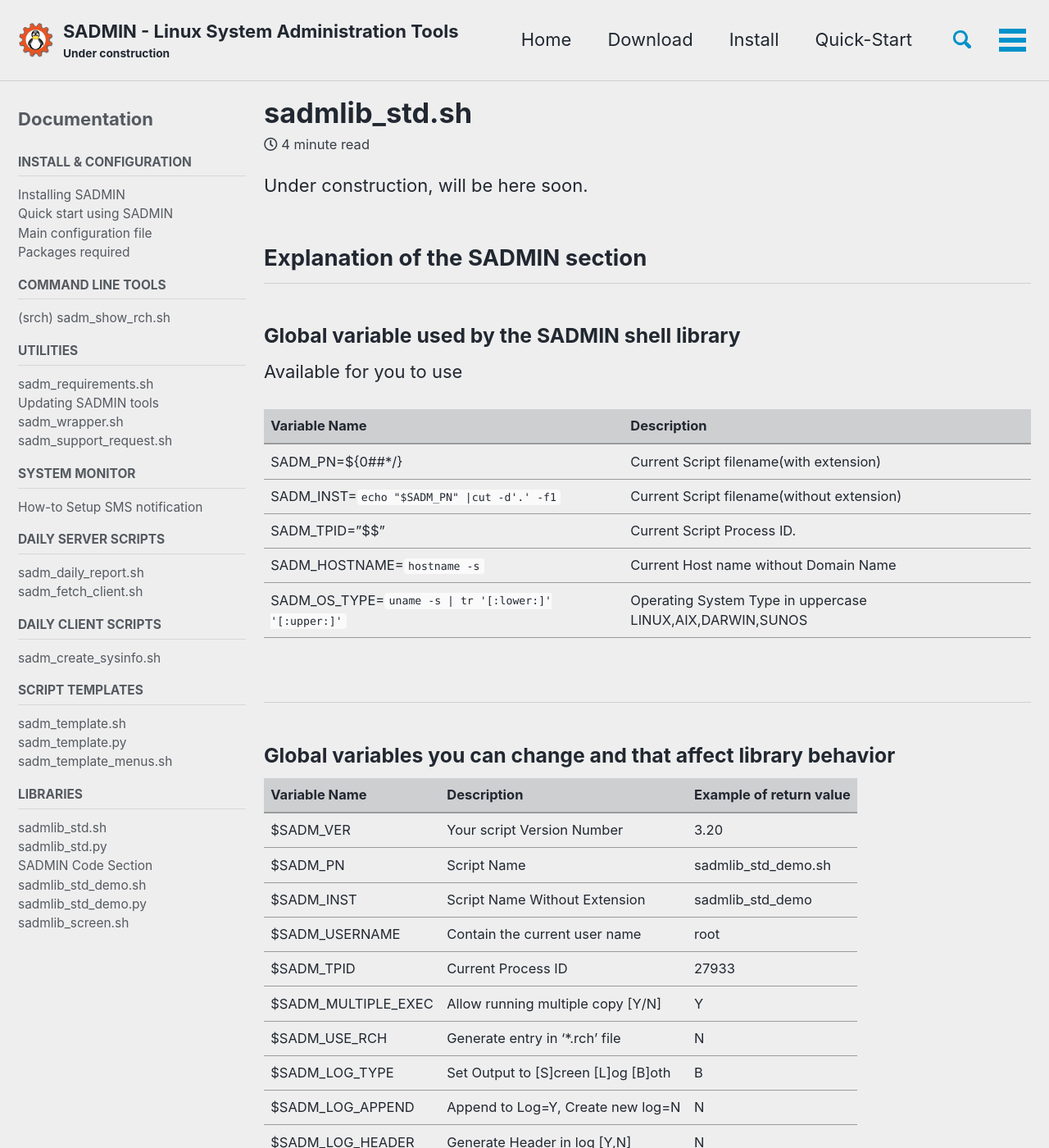
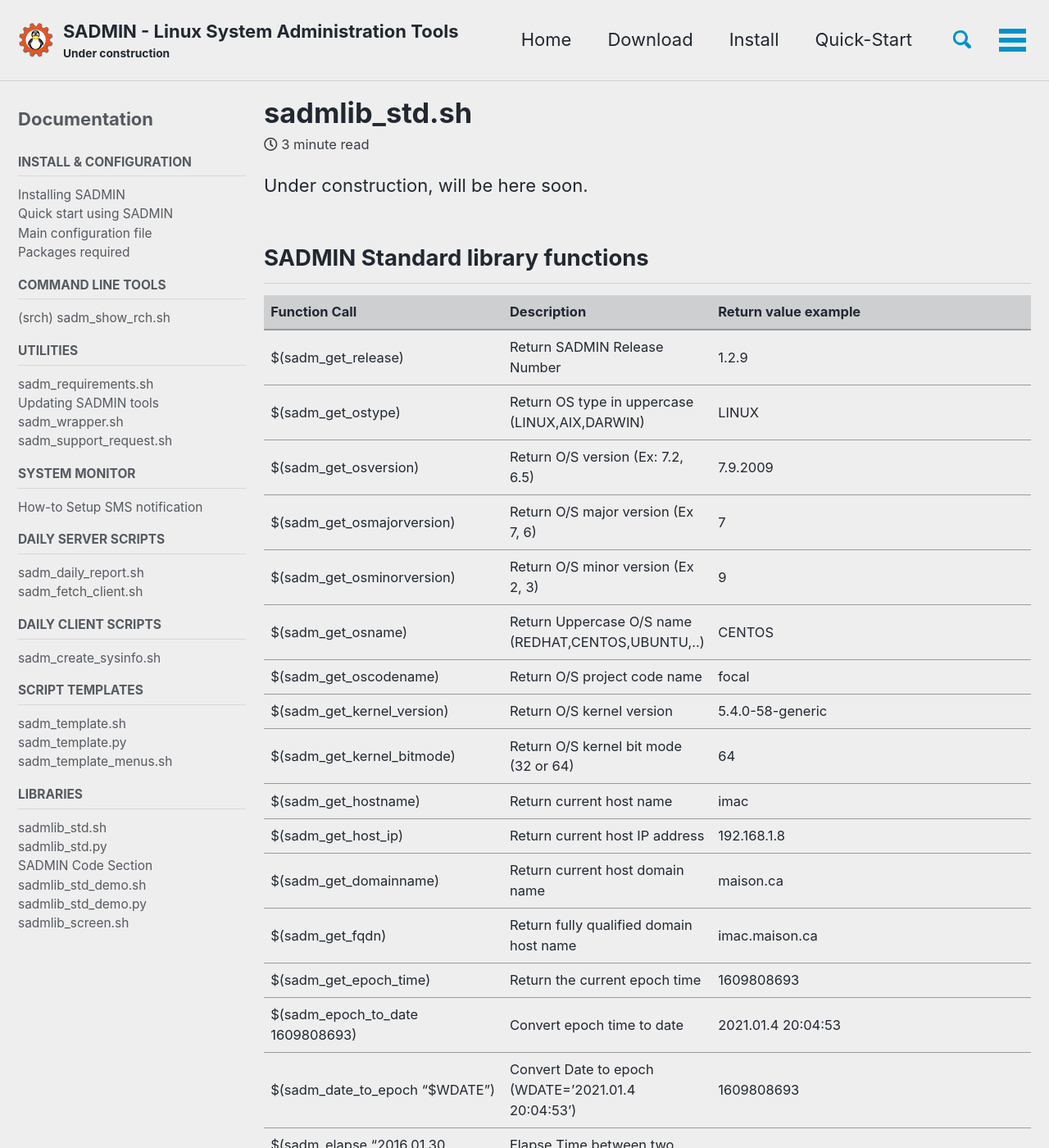
Before and after one commit to jadupl2/jadupl2.github.io, a Jekyll site: the page built from _posts/2021-04-07-sadmlib-std-sh.md, in a window 1280 px wide and 1400 px high. Shown: the whole window at 82% size. Built offline with Jekyll 4.4.1, drawn with Linux system fonts in a browser that asks for light colours; cached includes are drawn as plain includes; some of the changed text lies outside the part shown.

Commit message:
Update 12May

```diff
--- a/_posts/2021-04-07-sadmlib-std-sh.md
+++ b/_posts/2021-04-07-sadmlib-std-sh.md
@@ -22,104 +22,61 @@ sidebar:
 Under construction, will be here soon.
 
 
-## Explanation of the SADMIN section
-
-### Global variable used by the SADMIN shell library
-Available for you to use
-
-| Variable Name |   Description |
-| :---  | :--- |
-| SADM_PN=${0##*/}                                 |  Current Script filename(with extension)|
-| SADM_INST=`echo "$SADM_PN" |cut -d'.' -f1`       | Current Script filename(without extension)|
-| SADM_TPID="$$"                                   |  Current Script Process ID.|
-| SADM_HOSTNAME=`hostname -s`                      |  Current Host name without Domain Name|
-| SADM_OS_TYPE=`uname -s | tr '[:lower:]' '[:upper:]'` |  Operating System Type in uppercase LINUX,AIX,DARWIN,SUNOS |
-
-<br>
-
----
-
-### Global variables you can change and that affect library behavior
-
-| Variable Name |   Description |  Example of return value |
-| :---  | :--- | :---  |
-| $SADM_VER                    | Your script Version Number               | 3.20                  |
-| $SADM_PN                     | Script Name                         | sadmlib_std_demo.sh   |
-| $SADM_INST                   | Script Name Without Extension       | sadmlib_std_demo      |
-| $SADM_USERNAME               | Contain the current user name                   | root                  |
-| $SADM_TPID                   | Current Process ID                  | 27933                 |
-| $SADM_MULTIPLE_EXEC          | Allow running multiple copy [Y/N]   | Y                     |
-| $SADM_USE_RCH                | Generate entry in '*.rch' file      | N                     |
-| $SADM_LOG_TYPE               | Set Output to [S]creen [L]og [B]oth | B                     |
-| $SADM_LOG_APPEND             | Append to Log=Y, Create new log=N   | N                     |
-| $SADM_LOG_HEADER             | Generate Header in log [Y,N]        | N                     |
-| $SADM_LOG_FOOTER             | Generate or not Footer in log [Y/N] | N                     |
-| $SADM_EXIT_CODE              | Current value of script exit code   | 0                     |
-
-<br>
-
----
 
 ## SADMIN Standard library functions
 
 | Function Call |   Description |  Return value example |
 | :---  | :--- | :---  |
-| $(sadm_get_release)                       | Return the SADMIN Release Number (XX.XX)       | 1.2.9 |
-| $(sadm_get_ostype)                        | Return the OS type in uppercase (LINUX,AIX,DARWIN) |  LINUX |
-| $(sadm_get_osversion)                   | Return the O/S version (Ex: 7.2, 6.5)   | 7.9.2009 |
-| $(sadm_get_osmajorversion)          | Return the O/S major version (Ex 7, 6)  |  7 |
-| $(sadm_get_osminorversion)          | Return the O/S minor version (Ex 2, 3)  |  9  |
-| $(sadm_get_osname)                       | Return the O/S name in uppercase (REDHAT,CENTOS,UBUNTU,...) |  CENTOS |
-| $(sadm_get_oscodename)               | Return the O/S project code name               | focal |
-| $(sadm_get_kernel_version)             | Return the O/S kernel version          | 5.4.0-58-generic |
-| $(sadm_get_kernel_bitmode)           | Return the O/S kernel bit mode (32 or 64)      |  64 |
-| $(sadm_get_hostname)                    | Return the current host name                   | imac |
-| $(sadm_get_host_ip)                         | Return the current host IP address             | 192.168.1.8 |
-| $(sadm_get_domainname)               | Return the current host domain name            | maison.ca |
-| $(sadm_get_fqdn)                               | Return fully qualified domain host name    | imac.maison.ca |
-| $(sadm_get_epoch_time)                  | Return the current epoch time                     | 1609808693 |
-| $(sadm_epoch_to_date 1609808693) | Convert epoch time to date          | 2021.01.4 20:04:53 |
-| $(sadm_date_to_epoch "$WDATE")  | Convert Date to epoch time (WDATE='2021.01.4 20:04:53')         | 1609808693
-| $(sadm_elapse "2016.01.30 10:00:4' '2016.01.30 10:00:03') | Elapse Time between two timestamps | 00:00:41 |
-| $(sadm_get_packagetype)         | Get package type (rpm,deb,aix,dmg) of current host  | deb |
-| $(sadm_server_type)                   | Host is Physical or Virtual (P/V)   | P |
-| $(sadm_server_model)                       | Server model (Ex: HP ProLiant DL580)     |  iMac12,2 |
-| $(sadm_server_serial)                         |  Server serial number (Ex: 4S7GYF1)        |  Not |
-| $(sadm_server_memory)                     | Server total memory in MB (Ex: 3790)          | 11959 |
-| $(sadm_server_hardware_bitmode)  | CPU Hardware capable of 32/64 bits             | 64 |
-| $(sadm_server_nb_logical_cpu)         | Number of Logical CPU on server                | 4 |
-| $(sadm_server_nb_cpu)                      | Number of Physical CPU on server             | 1 |
-| $(sadm_server_arch)                            | System Architecture                              |x86_64 |
-| $(sadm_server_nb_socket)                  | Number of socket on server                     |  1 |
-| $(sadm_server_core_per_socket)        | Number of Core per Socket                  | 4 |
-| $(sadm_server_thread_per_core)     | Number of Thread per Core                        | 1 |
-| $(sadm_server_cpu_speed)               | Server CPU Speed in MHz                      | 2093 |
-| $(sadm_server_disks)                      | Disks list(MB) (DISKNAME\|SIZE,...)       | sda\|1024000 |
-| $(sadm_server_vg)                          | VG list(MB) (VGNAME|SIZE|USED|FREE) | |
-| $(sadm_server_ips)                        | Network IP(Name|IP|Netmask|MAC)       | enp2s0\|192.168.1.8\|255.255.255.0\|c8:2a:14:3b:59:a1 |
-| $(sadm_tolower "Linux")                      | Return string in uppercase                           |  LINUX |
-| $(sadm_tolower "LINUX")                  | Return string in lowercase                               | linux |
-| $(sadm_capitalize "LINUX")               | Return string capitalize  (1st Char. in uppercase & rest in lower)                            |  Linux |
-| sadm_isnumeric() |  | |
-| sadm_check_requirements() |  | |
-| sadm_get_command_path() |  | |
-| sadm_get_host_ip() |  | |
-| sadm_get_packagetype() |  | |
-| $(sadm_get_release)              | Return SADMIN release number (XX.XX)       |  1.2.9 |
-| sadm_isnumeric() |  | |
-| sadm_load_config_file() |  | |
-| sadm_send_alert() |  | |
-| sadm_server_arch() |  | |
-| sadm_server_disks() |  | |
-| sadm_server_ips() |  | |
-| sadm_server_type() |  | |
-| sadm_server_vg() |  | |
-| sadm_show_version() |  | |
-| sadm_start() |  | |
-| sadm_stop() |  | |
-| sadm_trimfile() |  | |
-| sadm_writelog() |  | |
-| write_alert_history() |  | |
+| $(sadm_get_release)                       | Return SADMIN Release Number                          | 1.2.9 |
+| $(sadm_get_ostype)                        | Return OS type in uppercase (LINUX,AIX,DARWIN)        |  LINUX |
+| $(sadm_get_osversion)                     | Return O/S version (Ex: 7.2, 6.5)                     | 7.9.2009 |
+| $(sadm_get_osmajorversion)                | Return O/S major version (Ex 7, 6)                    |  7 |
+| $(sadm_get_osminorversion)                | Return O/S minor version (Ex 2, 3)                    |  9  |
+| $(sadm_get_osname)                        | Return Uppercase O/S name (REDHAT,CENTOS,UBUNTU,..)   |  CENTOS |
+| $(sadm_get_oscodename)                    | Return O/S project code name                          | focal |
+| $(sadm_get_kernel_version)                | Return O/S kernel version                             | 5.4.0-58-generic |
+| $(sadm_get_kernel_bitmode)                | Return O/S kernel bit mode (32 or 64)                 |  64 |
+| $(sadm_get_hostname)                      | Return current host name                              | imac |
+| $(sadm_get_host_ip)                       | Return current host IP address                        | 192.168.1.8 |
+| $(sadm_get_domainname)                    | Return current host domain name                       | maison.ca |
+| $(sadm_get_fqdn)                          | Return fully qualified domain host name               | imac.maison.ca |
+| $(sadm_get_epoch_time)                    | Return the current epoch time                         | 1609808693 |
+| $(sadm_epoch_to_date 1609808693)          | Convert epoch time to date                            | 2021.01.4 20:04:53 |
+| $(sadm_date_to_epoch "$WDATE")            | Convert Date to epoch (WDATE='2021.01.4 20:04:53')    | 1609808693
+| $(sadm_elapse "2016.01.30 10:00:4' '2016.01.30 10:00:03') | Elapse Time between two timestamps    | 00:00:41 |
+| $(sadm_get_packagetype)                   | Get package type (rpm,deb,aix,dmg) of current host    | deb |
+| $(sadm_server_type)                       | Host is Physical or Virtual (P/V)                     | P |
+| $(sadm_server_model)                      | Server model (Ex: HP ProLiant DL580)                  | iMac12,2 |
+| $(sadm_server_serial)                     |  Server serial number (Ex: 4S7GYF1)                   |  Not |
+| $(sadm_server_memory)                     | Server total memory in MB (Ex: 3790)                  | 11959 |
+| $(sadm_server_hardware_bitmode)           | CPU Hardware capable of 32/64 bits                    | 64 |
+| $(sadm_server_nb_logical_cpu)             | Number of Logical CPU on server                       | 4 |
+| $(sadm_server_nb_cpu)                     | Number of Physical CPU on server                      | 1 |
+| $(sadm_server_arch)                       | System Architecture                                   |x86_64 |
+| $(sadm_server_nb_socket)                  | Number of socket on server                            |  1 |
+| $(sadm_server_core_per_socket)            | Number of Core per Socket                             | 4 |
+| $(sadm_server_thread_per_core)            | Number of Thread per Core                             | 1 |
+| $(sadm_server_cpu_speed)                  | Server CPU Speed in MHz                               | 2093 |
+| $(sadm_server_disks)                      | Disks list(MB) (DISKNAME\|SIZE,...)                   | sda\|1024000 |
+| $(sadm_server_vg)                         | VG list(MB) (VGNAME\|SIZE\|USED\|FREE)                | rootvg\|476426\|466002\|10424 |
+| $(sadm_server_ips)                        | Net Dev (Name\|IP\|Netmask\|MAC)                      | enp2s0\|192.168.1.8\|255.255.255.0\|c8:2a:14:3b:59:a1 |
+| $(sadm_tolower "Linux")                   | Return string in uppercase                            | LINUX |
+| $(sadm_tolower "LINUX")                   | Return string in lowercase                            | linux |
+| $(sadm_capitalize "LINUX")                | Return 1st Char. in uppercase & rest in lower         | Linux |
+| sadm_ask "Are you sure"                   | Display Question, wait Y/y(return 1) N/n(return 0)    | 1 |
+| sadm_isnumeric 25                         | Return 0 if it is an integer else 1                   | 0 |
+| sadm_check_requirements()                 | Check/Set Path of require commands                    | 0 or 1 |
+| sadm_get_command_path "cmd"               | Get lsb_release cmd path                              | SADM_LSCPU=$(sadm_get_command_path "lscpu") |
+| sadm_load_config_file                     | Load/Reload sadmin.cfg in Global Var.                 | Exit if fail |
+| sadm_show_version                         | Show Script Name,Ver.,Libr.Ver,OS Name/Ver,KernelVer  | Used for -v arg. |
+| sadm_sleep 60 15                          | Sleep 60 seconds, update progress bar every 15 sec.   | 0...15...30...45...60 |
+| sadm_start                                | Init SADMIN Env. log, rch, tmpfile, pid               | Exit if fail |
+| sadm_stop 0                               | Stop 0=Success 1=Error (Close log,rch Del PID,tmp)    | 0 or 1 |
+| sadm_trimfile "$file" 125                 | Trim file ($1) to number of lines ($2)                | sadm_trimfile "test.log" 125 |
+| sadm_write "message"                      | Write message without LF in Log and Screen            | message  |
+| sadm_writelog "message"                   | Write message with LF in Log and Screen               | message\n  |
+
+
 
 {% include {{ site.section_environment }} %}
 
```
Also changed, not shown: _pages/download.md (+0 -2 lines), _posts/2019-10-12-sadmlib-screen-sh.md (+43 -23 lines).
